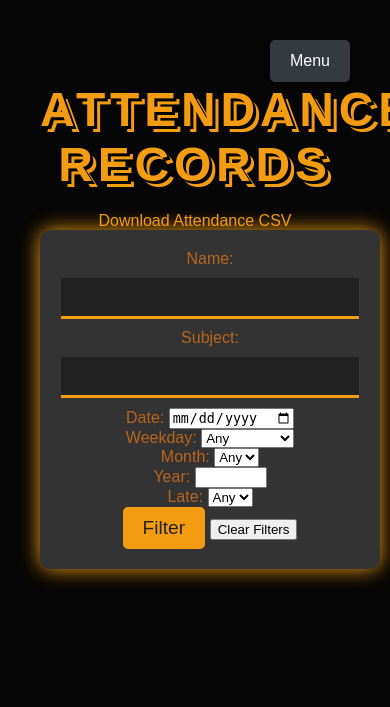
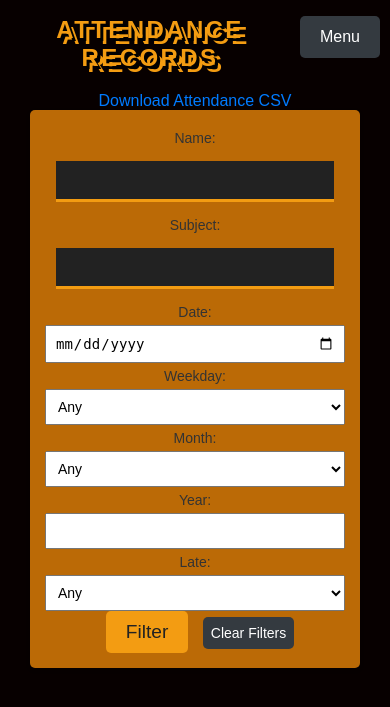
Before and after one commit to AntonioLabinjan/CV-attendance, a Flask app: page /attendance in a window 390 px wide; the page is wider, and only the part inside the window is pictured. Shown: the top 707 px of that part. Run offline with Flask 3, Linux system fonts and the light colour scheme; a user stored in the database is signed in; data that the repository does not hold is empty.

Commit message:
Update attendance.html
mobile

```diff
--- a/templates/attendance.html
+++ b/templates/attendance.html
@@ -23,18 +23,17 @@
 
 <a href="{{ url_for('download_attendance') }}">Download Attendance CSV</a>
 
-
 <!-- Filter Form -->
-<form method="GET" action="{{ url_for('attendance') }}">
+<form method="GET" action="{{ url_for('attendance') }}" class="filter-form">
     <label for="name">Name:</label>
     <input type="text" id="name" name="name" value="{{ request.args.get('name', '') }}">
 
     <label for="subject">Subject:</label>
     <input type="text" id="subject" name="subject" value="{{ request.args.get('subject', '') }}">
-<br>
+
     <label for="date">Date:</label>
     <input type="date" id="date" name="date" value="{{ request.args.get('date', '') }}">
-<br>
+
     <label for="weekday">Weekday:</label>
     <select id="weekday" name="weekday">
         <option value="">Any</option>
@@ -46,7 +45,7 @@
         <option value="5" {% if request.args.get('weekday') == '5' %}selected{% endif %}>Friday</option>
         <option value="6" {% if request.args.get('weekday') == '6' %}selected{% endif %}>Saturday</option>
     </select>
-<br>
+
     <label for="month">Month:</label>
     <select id="month" name="month">
         <option value="">Any</option>
@@ -54,19 +53,125 @@
             <option value="{{ i }}" {% if request.args.get('month')|int == i %}selected{% endif %}>{{ i }}</option>
         {% endfor %}
     </select>
-<br>
+
     <label for="year">Year:</label>
     <input type="number" id="year" name="year" value="{{ request.args.get('year', '') }}" min="2000" max="2100">
-<br>
+
     <label for="late">Late:</label>
     <select id="late" name="late">
         <option value="">Any</option>
         <option value="1" {% if request.args.get('late') == '1' %}selected{% endif %}>Yes</option>
         <option value="0" {% if request.args.get('late') == '0' %}selected{% endif %}>No</option>
     </select>
-<br>
+
     <button type="submit">Filter</button>
     <a href="{{ url_for('attendance') }}"><button type="button">Clear Filters</button></a>
 </form>
 
+<style>
+    /* General styles for desktop */
+    body {
+        font-family: Arial, sans-serif;
+        background-color: #070000;
+        color: #333;
+        margin: 20px;
+    }
+
+    h1 {
+        text-align: center;
+    }
+
+    h2, h3 {
+        color: #b9661e;
+    }
+
+    ul {
+        list-style-type: none; /* Remove bullets from list */
+        padding: 0; /* Remove default padding */
+    }
+
+    li {
+        margin: 10px 0; /* Space between list items */
+        padding: 10px;
+        background: #fff; /* White background for items */
+        border-radius: 5px;
+        box-shadow: 0 2px 5px rgba(0, 0, 0, 0.1); /* Subtle shadow */
+    }
+
+    button {
+        background-color: #343a40;
+        color: white;
+        padding: 5px 10px;
+        border: none;
+        border-radius: 5px;
+        cursor: pointer;
+        margin-left: 10px; /* Space between name and delete button */
+    }
+
+    a {
+        color: #007bff;
+        text-decoration: none; /* Remove underline */
+    }
+
+    /* Filter form styles */
+    .filter-form {
+        margin-top: 20px; /* Space above the filter form */
+        padding: 20px;
+        background: #bb6a06; /* White background for the form */
+        border-radius: 5px;
+        box-shadow: 0 2px 5px rgba(0, 0, 0, 0.1); /* Subtle shadow */
+    }
+
+    label {
+        display: block; /* Labels take the full width */
+        margin: 5px 0; /* Space around labels */
+    }
+
+    /* Responsive styles for mobile */
+    @media (max-width: 600px) {
+        body {
+            margin: 10px; /* Reduced margin for mobile */
+        }
+
+        h1 {
+            font-size: 24px; /* Smaller heading size */
+        }
+
+        h2, h3 {
+            font-size: 20px; /* Smaller subheading sizes */
+        }
+
+        ul {
+            padding: 0;
+        }
+
+        li {
+            padding: 8px; /* Smaller padding for mobile */
+            font-size: 16px; /* Smaller font size for list items */
+        }
+
+        button {
+            padding: 8px; /* Smaller padding for buttons on mobile */
+            font-size: 14px; /* Smaller font size for buttons on mobile */
+        }
+
+        .filter-form {
+            padding: 15px; /* Less padding for mobile filter form */
+            max-width: 400px; /* Set a maximum width for the filter form */
+            margin: 0 auto; /* Center the form */
+        }
+
+        label {
+            font-size: 14px; /* Smaller font size for labels on mobile */
+        }
+
+        input, select {
+            font-size: 14px; /* Smaller font size for input/select */
+            width: 100%; /* Full width inputs */
+            padding: 8px; /* Padding for inputs */
+            box-sizing: border-box; /* Include padding in width */
+        }
+    }
+</style>
+
 {% endblock %}
```
